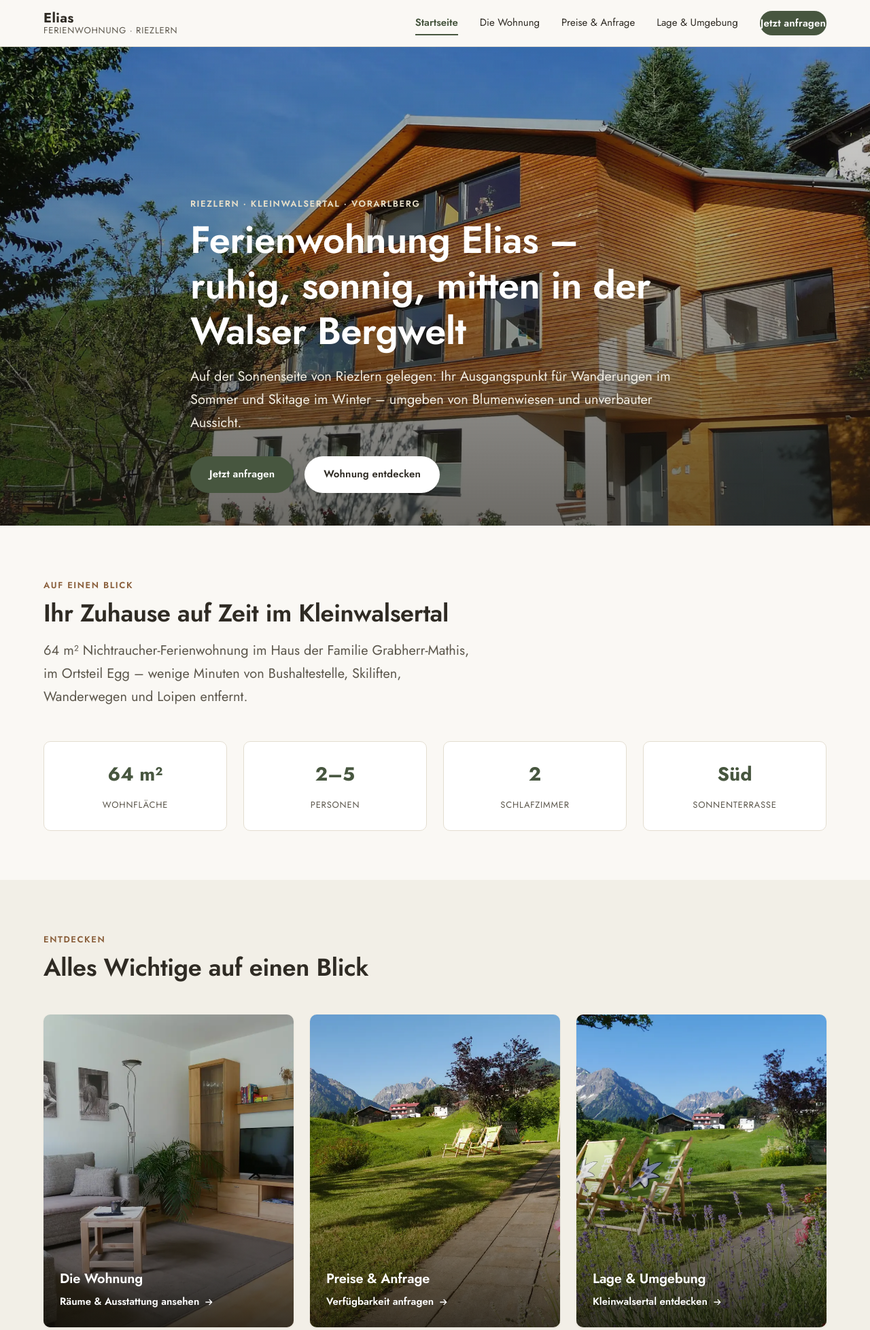
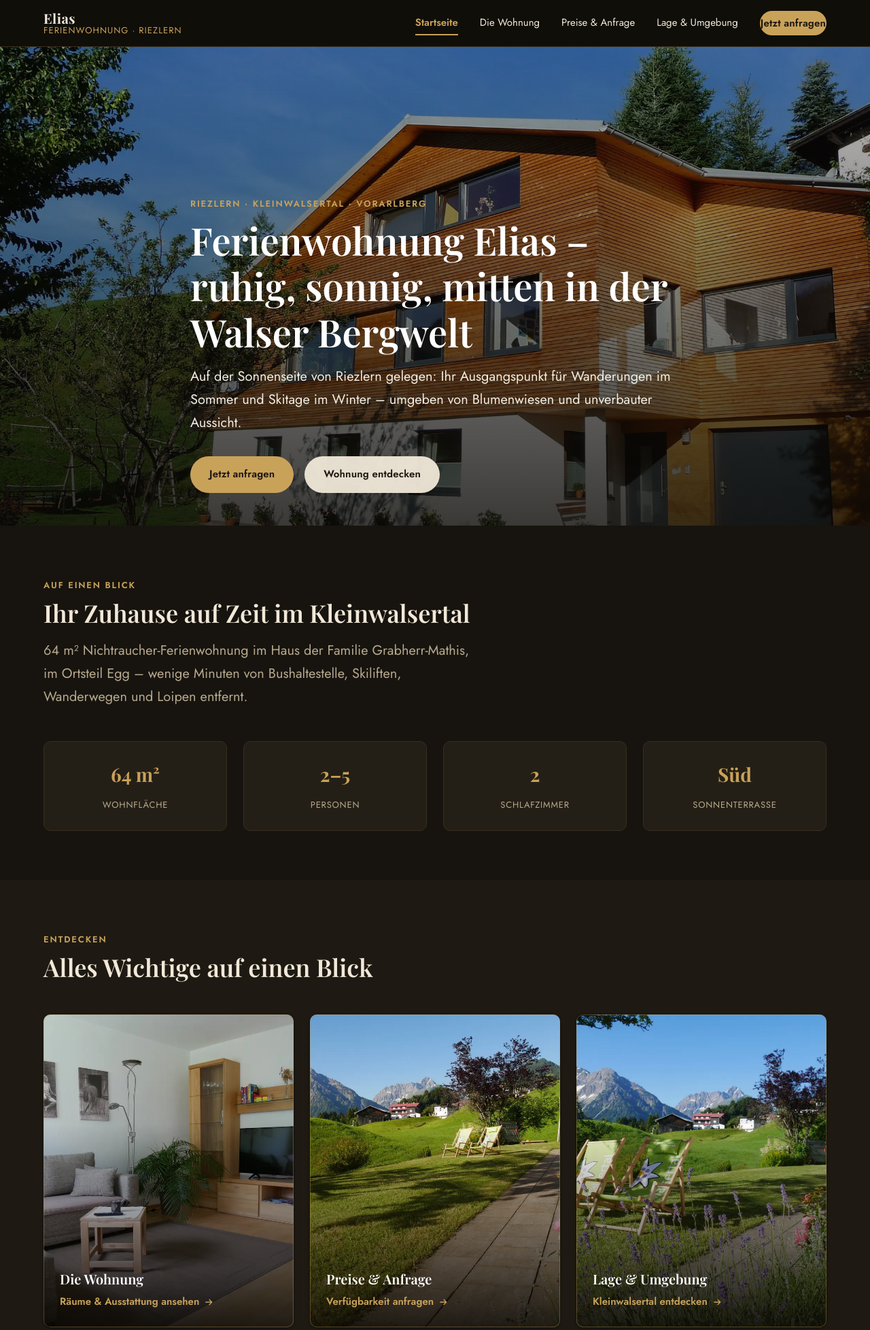
Before and after one commit to KlebstoffKlaus-arv/FeWo-Website-Test, a PHP site: page / in a window 1280 px wide. Shown: the top 1956 px of the page at 68% size. Run offline with PHP 8.4, Linux system fonts and the light colour scheme.

Commit message:
Design auf dunklen, gemütlichen Chalet-Stil umstellen
Komplett neues Farb- und Typografie-System: warmes Anthrazit/Kohle
als Basis statt Off-White, Messing/Gold als durchgängiger Akzent
(Buttons, Links, Icons, Rahmen, Trennlinien), Playfair Display als
Serifenschrift für alle Überschriften kombiniert mit der bisherigen
Jost für Fließtext. Betrifft alle Komponenten (Header, Navigation,
Hero, Karten, Galerie, Lightbox, Preistabelle, Formulare, Footer)
über die zentralen CSS-Custom-Properties, Seitenstruktur und Inhalte
bleiben unverändert. Footer erhält einen goldenen oberen Rahmen als
Abschluss. theme-color-Meta-Tag für dunkle Browser-Chrome ergänzt.

Co-Authored-By: Claude Sonnet 5 <noreply@anthropic.com>
Claude-Session: https://claude.ai/code/session_01CpvDUcZGNucfwA3ZYWRDFM

```diff
--- a/css/style.css
+++ b/css/style.css
@@ -1,27 +1,29 @@
 /* ==========================================================================
    Ferienwohnung Elias – Design-System & globale Styles
+   Stil: Dunkles, gemütliches Chalet – Anthrazit/Tannengrün mit Gold-Akzenten
    ========================================================================== */
 
 :root {
-  /* Farben – warmes Off-White, gedeckte Naturtöne */
-  --color-bg: #faf8f4;
-  --color-bg-alt: #f2efe7;
-  --color-surface: #ffffff;
-  --color-stone: #ded7c9;
-  --color-text: #2f2b24;
-  --color-text-muted: #5c574c;
-  --color-moss: #5c6e52;
-  --color-moss-dark: #47563f;
-  --color-wood: #a9784f;
-  --color-wood-dark: #8a5f3b;
-  --color-border: #e3ddd0;
-  --color-success-bg: #e9f0e4;
-  --color-success-text: #3d5334;
-  --color-error-bg: #fbeae7;
-  --color-error-text: #8a3324;
+  /* Farben – dunkles Chalet: warmes Anthrazit/Kohle als Basis, Messing/Gold als Akzent */
+  --color-bg: #17140f;
+  --color-bg-alt: #1e1a13;
+  --color-surface: #241f16;
+  --color-stone: #3c3323;
+  --color-text: #f1e8d8;
+  --color-text-muted: #b7a98e;
+  --color-moss: #7c9370;
+  --color-moss-dark: #38492f;
+  --color-gold: #c9a25a;
+  --color-gold-dark: #a9823f;
+  --color-border: #362d1e;
+  --color-success-bg: #223321;
+  --color-success-text: #a9cf9c;
+  --color-error-bg: #3a2019;
+  --color-error-text: #e3a794;
 
   /* Typografie */
   --font-base: "Jost", "Segoe UI", -apple-system, BlinkMacSystemFont, sans-serif;
+  --font-display: "Playfair Display", Georgia, "Times New Roman", serif;
   --fs-xs: 0.8125rem;
   --fs-sm: 0.9375rem;
   --fs-base: 1.0625rem;
@@ -45,8 +47,8 @@
   --max-width: 1200px;
   --radius: 6px;
   --radius-lg: 10px;
-  --shadow-sm: 0 1px 3px rgba(40, 35, 25, 0.08);
-  --shadow-md: 0 8px 24px rgba(40, 35, 25, 0.1);
+  --shadow-sm: 0 1px 4px rgba(0, 0, 0, 0.45);
+  --shadow-md: 0 14px 36px rgba(0, 0, 0, 0.55);
   --transition: 220ms ease;
 }
 
@@ -59,6 +61,7 @@
 
 html {
   scroll-behavior: smooth;
+  color-scheme: dark;
 }
 
 body {
@@ -86,10 +89,11 @@ ul {
 }
 
 h1, h2, h3, h4 {
+  font-family: var(--font-display);
   font-weight: 600;
   line-height: var(--lh-tight);
   margin: 0 0 var(--space-2);
-  letter-spacing: -0.01em;
+  letter-spacing: 0;
 }
 
 h1 { font-size: var(--fs-xl); }
@@ -165,9 +170,9 @@ select:focus-visible {
 .eyebrow {
   display: inline-block;
   font-size: var(--fs-xs);
-  letter-spacing: 0.12em;
+  letter-spacing: 0.14em;
   text-transform: uppercase;
-  color: var(--color-wood-dark);
+  color: var(--color-gold);
   font-weight: 600;
   margin-bottom: var(--space-1);
 }
@@ -202,11 +207,11 @@ select:focus-visible {
 }
 
 .btn-primary {
-  background: var(--color-moss-dark);
-  color: #fff;
+  background: var(--color-gold);
+  color: #1b1610;
 }
 .btn-primary:hover {
-  background: var(--color-moss);
+  background: #dcb670;
 }
 
 .btn-secondary {
@@ -215,16 +220,16 @@ select:focus-visible {
   border-color: var(--color-stone);
 }
 .btn-secondary:hover {
-  border-color: var(--color-moss-dark);
+  border-color: var(--color-gold);
   background: var(--color-surface);
 }
 
 .btn-light {
-  background: #fff;
-  color: var(--color-text);
+  background: rgba(241, 232, 216, 0.95);
+  color: #1b1610;
 }
 .btn-light:hover {
-  background: var(--color-bg-alt);
+  background: #fff;
 }
 
 /* ---------- Header / Navigation ---------- */
@@ -251,7 +256,7 @@ select:focus-visible {
   position: absolute;
   inset: 0;
   z-index: -1;
-  background: rgba(250, 248, 244, 0.92);
+  background: rgba(16, 14, 10, 0.88);
   backdrop-filter: blur(8px);
 }
 
@@ -271,15 +276,17 @@ select:focus-visible {
 }
 
 .brand__name {
+  font-family: var(--font-display);
   font-size: var(--fs-md);
   font-weight: 700;
   letter-spacing: 0.02em;
+  color: var(--color-text);
 }
 
 .brand__sub {
   font-size: var(--fs-xs);
-  color: var(--color-text-muted);
-  letter-spacing: 0.06em;
+  color: var(--color-gold);
+  letter-spacing: 0.08em;
   text-transform: uppercase;
 }
 
@@ -345,7 +352,7 @@ select:focus-visible {
 }
 
 .main-nav__list a[aria-current="page"] {
-  color: var(--color-moss-dark);
+  color: var(--color-gold);
   font-weight: 600;
 }
 
@@ -385,7 +392,7 @@ select:focus-visible {
     right: 0;
     bottom: -1px;
     height: 2px;
-    background: var(--color-moss-dark);
+    background: var(--color-gold);
     transform: scaleX(0);
     transform-origin: left;
     transition: transform 260ms ease;
@@ -428,7 +435,7 @@ select:focus-visible {
   content: "";
   position: absolute;
   inset: 0;
-  background: linear-gradient(180deg, rgba(30, 27, 20, 0.15) 0%, rgba(30, 27, 20, 0.65) 100%);
+  background: linear-gradient(180deg, rgba(10, 8, 5, 0.25) 0%, rgba(10, 8, 5, 0.8) 100%);
 }
 
 .hero__content {
@@ -437,7 +444,7 @@ select:focus-visible {
 }
 
 .hero__content .eyebrow {
-  color: #e7dfc9;
+  color: var(--color-gold);
 }
 
 .hero__content h1 {
@@ -554,9 +561,10 @@ select:focus-visible {
 
 .facts__value {
   display: block;
+  font-family: var(--font-display);
   font-size: var(--fs-lg);
   font-weight: 700;
-  color: var(--color-moss-dark);
+  color: var(--color-gold);
   margin-bottom: 0.2em;
 }
 
@@ -617,7 +625,22 @@ select:focus-visible {
   content: "";
   position: absolute;
   inset: 0;
-  background: linear-gradient(180deg, rgba(20, 18, 12, 0) 40%, rgba(20, 18, 12, 0.78) 100%);
+  background: linear-gradient(180deg, rgba(10, 8, 5, 0) 35%, rgba(10, 8, 5, 0.88) 100%);
+}
+
+.teaser-card::before {
+  content: "";
+  position: absolute;
+  inset: 0;
+  border: 1px solid rgba(201, 162, 90, 0.35);
+  border-radius: var(--radius-lg);
+  z-index: 3;
+  pointer-events: none;
+  transition: border-color var(--transition);
+}
+
+.teaser-card:hover::before {
+  border-color: rgba(201, 162, 90, 0.8);
 }
 
 .teaser-card__body {
@@ -640,6 +663,7 @@ select:focus-visible {
   gap: 0.4em;
   font-size: var(--fs-sm);
   font-weight: 600;
+  color: var(--color-gold);
 }
 
 .teaser-card__link svg {
--- a/datenschutz.html
+++ b/datenschutz.html
@@ -3,12 +3,13 @@
 <head>
   <meta charset="UTF-8" />
   <meta name="viewport" content="width=device-width, initial-scale=1" />
+  <meta name="theme-color" content="#17140f" />
   <title>Datenschutz – Ferienwohnung Elias</title>
   <meta name="description" content="Datenschutzerklärung der Ferienwohnung Elias, Familie Grabherr-Mathis, Riezlern." />
   <meta name="robots" content="noindex" />
   <link rel="preconnect" href="https://fonts.googleapis.com" />
   <link rel="preconnect" href="https://fonts.gstatic.com" crossorigin />
-  <link rel="stylesheet" href="https://fonts.googleapis.com/css2?family=Jost:wght@400;500;600;700&display=swap" />
+  <link rel="stylesheet" href="https://fonts.googleapis.com/css2?family=Jost:wght@400;500;600;700&family=Playfair+Display:wght@600;700;800&display=swap" />
   <link rel="stylesheet" href="css/style.css" />
 </head>
 <body>
--- a/impressum.html
+++ b/impressum.html
@@ -3,12 +3,13 @@
 <head>
   <meta charset="UTF-8" />
   <meta name="viewport" content="width=device-width, initial-scale=1" />
+  <meta name="theme-color" content="#17140f" />
   <title>Impressum – Ferienwohnung Elias</title>
   <meta name="description" content="Impressum der Ferienwohnung Elias, Familie Grabherr-Mathis, Riezlern." />
   <meta name="robots" content="noindex" />
   <link rel="preconnect" href="https://fonts.googleapis.com" />
   <link rel="preconnect" href="https://fonts.gstatic.com" crossorigin />
-  <link rel="stylesheet" href="https://fonts.googleapis.com/css2?family=Jost:wght@400;500;600;700&display=swap" />
+  <link rel="stylesheet" href="https://fonts.googleapis.com/css2?family=Jost:wght@400;500;600;700&family=Playfair+Display:wght@600;700;800&display=swap" />
   <link rel="stylesheet" href="css/style.css" />
 </head>
 <body>
--- a/index.html
+++ b/index.html
@@ -3,6 +3,7 @@
 <head>
   <meta charset="UTF-8" />
   <meta name="viewport" content="width=device-width, initial-scale=1" />
+  <meta name="theme-color" content="#17140f" />
   <title>Ferienwohnung Elias – Riezlern, Kleinwalsertal</title>
   <meta name="description" content="Ferienwohnung Elias in Riezlern/Kleinwalsertal: ruhige Sonnenlage im Ortsteil Egg, 64 m² für 2–5 Personen, wenige Minuten zu Wanderwegen und Skiliften." />
   <meta property="og:type" content="website" />
@@ -12,7 +13,7 @@
   <meta property="og:locale" content="de_AT" />
   <link rel="preconnect" href="https://fonts.googleapis.com" />
   <link rel="preconnect" href="https://fonts.gstatic.com" crossorigin />
-  <link rel="stylesheet" href="https://fonts.googleapis.com/css2?family=Jost:wght@400;500;600;700&display=swap" />
+  <link rel="stylesheet" href="https://fonts.googleapis.com/css2?family=Jost:wght@400;500;600;700&family=Playfair+Display:wght@600;700;800&display=swap" />
   <link rel="stylesheet" href="css/style.css" />
 </head>
 <body>
--- a/lage.html
+++ b/lage.html
@@ -3,6 +3,7 @@
 <head>
   <meta charset="UTF-8" />
   <meta name="viewport" content="width=device-width, initial-scale=1" />
+  <meta name="theme-color" content="#17140f" />
   <title>Lage &amp; Umgebung – Ferienwohnung Elias, Riezlern</title>
   <meta name="description" content="Die Ferienwohnung Elias liegt auf der Sonnenseite von Riezlern im Kleinwalsertal – wenige Minuten zu Wanderwegen, Loipen und Skiliften. Lage, Anfahrt und Umgebung im Überblick." />
   <meta property="og:type" content="website" />
@@ -12,7 +13,7 @@
   <meta property="og:locale" content="de_AT" />
   <link rel="preconnect" href="https://fonts.googleapis.com" />
   <link rel="preconnect" href="https://fonts.gstatic.com" crossorigin />
-  <link rel="stylesheet" href="https://fonts.googleapis.com/css2?family=Jost:wght@400;500;600;700&display=swap" />
+  <link rel="stylesheet" href="https://fonts.googleapis.com/css2?family=Jost:wght@400;500;600;700&family=Playfair+Display:wght@600;700;800&display=swap" />
   <link rel="stylesheet" href="css/style.css" />
 </head>
 <body>
--- a/preise-anfrage.html
+++ b/preise-anfrage.html
@@ -3,6 +3,7 @@
 <head>
   <meta charset="UTF-8" />
   <meta name="viewport" content="width=device-width, initial-scale=1" />
+  <meta name="theme-color" content="#17140f" />
   <title>Preise &amp; Anfrage – Ferienwohnung Elias, Riezlern</title>
   <meta name="description" content="Preisübersicht 2026–2028 für die Ferienwohnung Elias in Riezlern, inklusive Leistungen und Mietkonditionen. Jetzt unverbindlich anfragen." />
   <meta property="og:type" content="website" />
@@ -12,7 +13,7 @@
   <meta property="og:locale" content="de_AT" />
   <link rel="preconnect" href="https://fonts.googleapis.com" />
   <link rel="preconnect" href="https://fonts.gstatic.com" crossorigin />
-  <link rel="stylesheet" href="https://fonts.googleapis.com/css2?family=Jost:wght@400;500;600;700&display=swap" />
+  <link rel="stylesheet" href="https://fonts.googleapis.com/css2?family=Jost:wght@400;500;600;700&family=Playfair+Display:wght@600;700;800&display=swap" />
   <link rel="stylesheet" href="css/style.css" />
 </head>
 <body>
--- a/wohnung.html
+++ b/wohnung.html
@@ -3,6 +3,7 @@
 <head>
   <meta charset="UTF-8" />
   <meta name="viewport" content="width=device-width, initial-scale=1" />
+  <meta name="theme-color" content="#17140f" />
   <title>Die Wohnung – Ferienwohnung Elias, Riezlern</title>
   <meta name="description" content="64 m² Ferienwohnung für 2–5 Personen: 2 Schlafzimmer, Wohnzimmer mit Smart-TV, ausgestattete Küche, Südterrasse mit Gartenzugang. Alle Räume und die komplette Ausstattung im Überblick." />
   <meta property="og:type" content="website" />
@@ -12,7 +13,7 @@
   <meta property="og:locale" content="de_AT" />
   <link rel="preconnect" href="https://fonts.googleapis.com" />
   <link rel="preconnect" href="https://fonts.gstatic.com" crossorigin />
-  <link rel="stylesheet" href="https://fonts.googleapis.com/css2?family=Jost:wght@400;500;600;700&display=swap" />
+  <link rel="stylesheet" href="https://fonts.googleapis.com/css2?family=Jost:wght@400;500;600;700&family=Playfair+Display:wght@600;700;800&display=swap" />
   <link rel="stylesheet" href="css/style.css" />
 </head>
 <body>
```
Also changed, not shown: other parts of css/style.css (+41 -26 lines).
